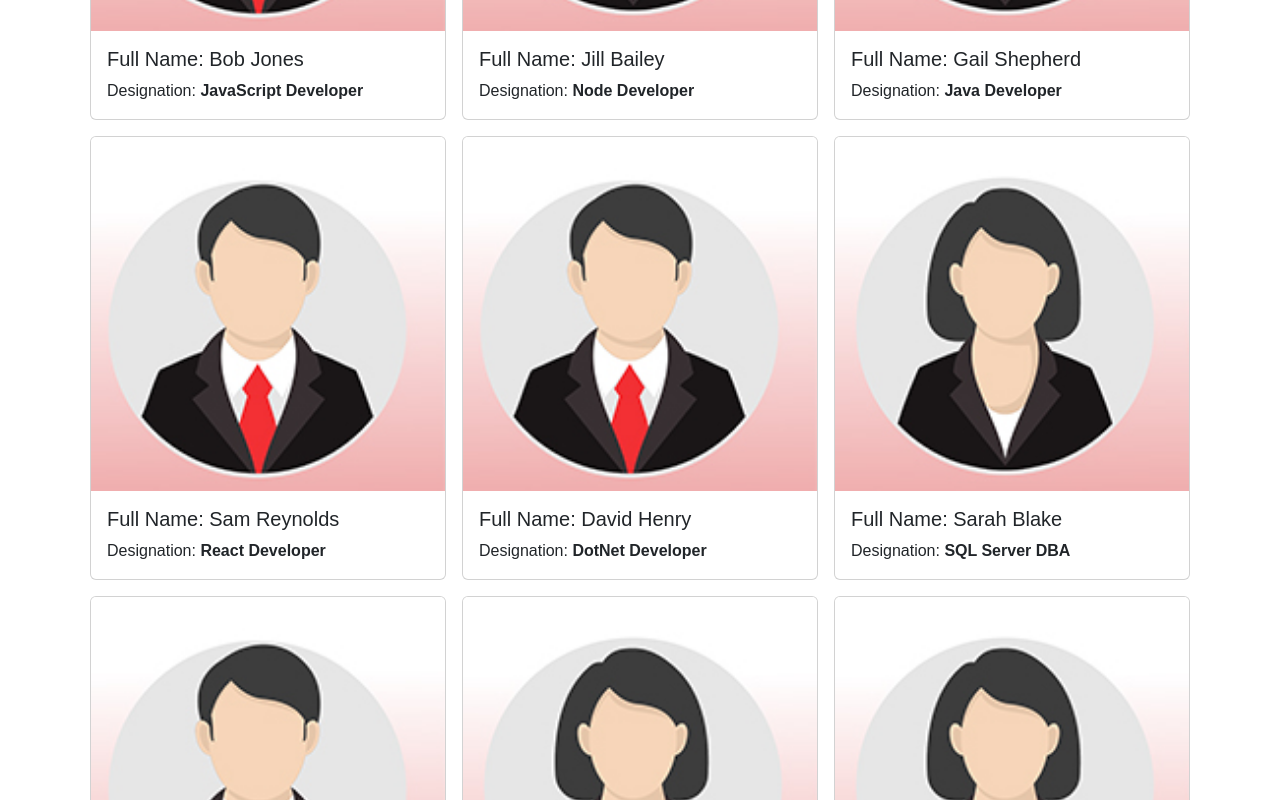
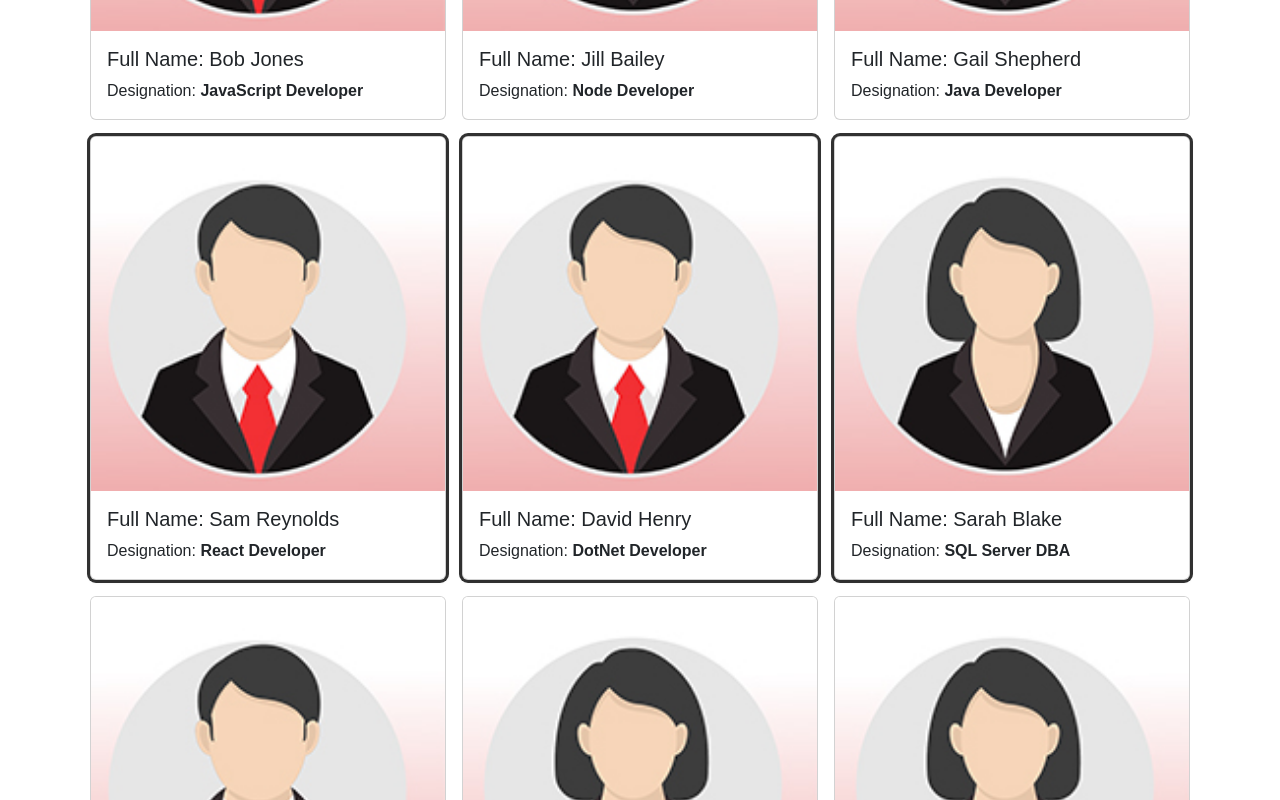
Before and after one commit to StarkoVega/project-2, a React (Create React App) app: page / in a window 1280 px wide. Shown: the part 460-1260 px from the top of the page. Built offline with nearby package versions, Linux system fonts and the light colour scheme.

Commit message:
team toggle

```diff
--- a/src/App.css
+++ b/src/App.css
@@ -9,3 +9,7 @@
   display: grid;
   grid-template-columns: 1fr 1fr 1fr;
 }
+
+.standout {
+  box-shadow: rgba(0, 0, 0, 0.16) 0 1px 4px, rgb(51, 51, 51) 0 0 0 3px;
+}
--- a/src/Employees.js
+++ b/src/Employees.js
@@ -3,7 +3,7 @@
 import maleProfile from "./img/maleProfile.jpg";
 
 const Employees = () => {
-  const [selectedTeam, setTeam] =  useState("TeamB");
+  const [selectedTeam, setTeam] = useState("TeamB");
 
   const [employees, setEmployees] = useState([
     {
@@ -97,39 +97,55 @@
   }
 
   function handleEmployeeCardClick(event) {
-    const transformedEmployees = employees.map((employee) => employee.id === event.currentTarget)
+    const transformedEmployees = employees.map((employee) =>
+      employee.id === parseInt(event.currentTarget.id)
+        ? employee.teamName === selectedTeam
+          ? { ...employee, teamName: "" }
+          : { ...employee, teamName: selectedTeam }
+        : employee
+    );
+    setEmployees(transformedEmployees);
   }
 
   return (
-    <main className = "container">
-      <div className = "row justify-content mt-3 mb-3">
-        <div className = "col-b">
-          <select className = "form-select form-select-lg" value = {selectedTeam} onChange = {handleTeamSelectionChange}>
-            <option value = "TeamA">TeamA</option>
-            <option value = "TeamB">TeamB</option>
-            <option value = "TeamC">TeamC</option>
-            <option value = "TeamD">TeamD</option>
+    <main className="container">
+      <div className="row justify-content mt-3 mb-3">
+        <div className="col-b">
+          <select
+            className="form-select form-select-lg"
+            value={selectedTeam}
+            onChange={handleTeamSelectionChange}
+          >
+            <option value="TeamA">TeamA</option>
+            <option value="TeamB">TeamB</option>
+            <option value="TeamC">TeamC</option>
+            <option value="TeamD">TeamD</option>
           </select>
         </div>
       </div>
-      <div className = "row justify-content mt-3 mb-3">
-        <div className = "col-b">
-          <div className = "card-collection">
-            {
-              employees.map((employee) => (
-                <div id = {employee.id} className = "card m-2" style={{cursor: "pointer"}} onClick = {handleEmployeeCardClick}>
-                  <img
-                    src = {(employee.gender === "male") ? maleProfile : femaleProfile}
-                    alt = "Profile"
-                    className = "card-img-top"
-                  ></img>
-                  <div className = "card-body">
-                    <h5 className = "card-title">Full Name: {employee.fullName}</h5>
-                    <p className = "card-text">Designation: <b>{employee.designation}</b></p>
-                  </div>
+      <div className="row justify-content mt-3 mb-3">
+        <div className="col-b">
+          <div className="card-collection">
+            {employees.map((employee) => (
+              <div
+                id={employee.id}
+              className={(employee.teamName === selectedTeam)? "card m-2 standout" : "card m-2"}
+                style={{ cursor: "pointer" }}
+                onClick={handleEmployeeCardClick}
+              >
+                <img
+                  src={employee.gender === "male" ? maleProfile : femaleProfile}
+                  alt="Profile"
+                  className="card-img-top"
+                ></img>
+                <div className="card-body">
+                  <h5 className="card-title">Full Name: {employee.fullName}</h5>
+                  <p className="card-text">
+                    Designation: <b>{employee.designation}</b>
+                  </p>
                 </div>
-              ))
-            }
+              </div>
+            ))}
           </div>
         </div>
       </div>
```
